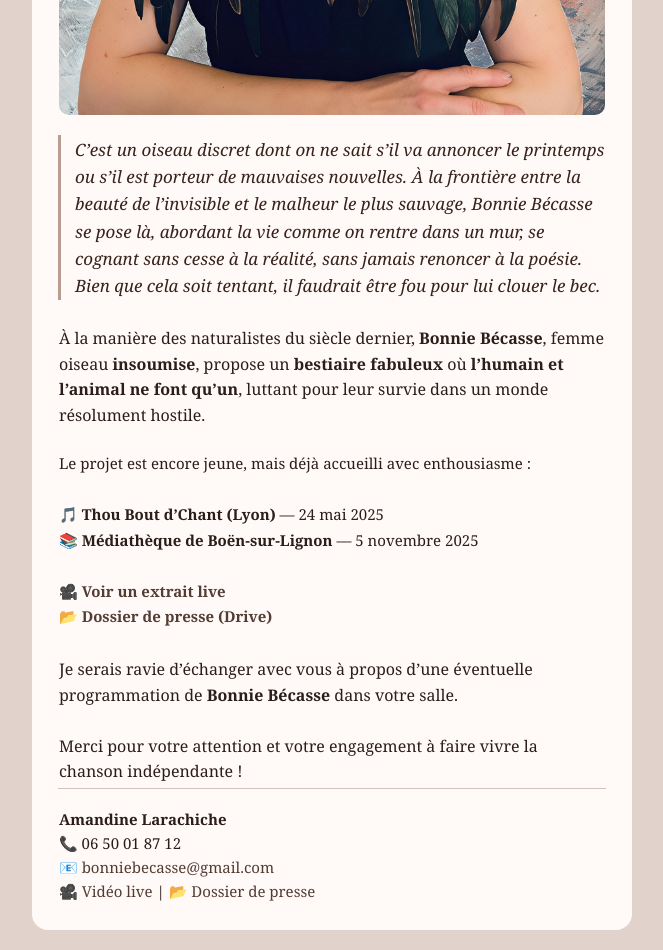
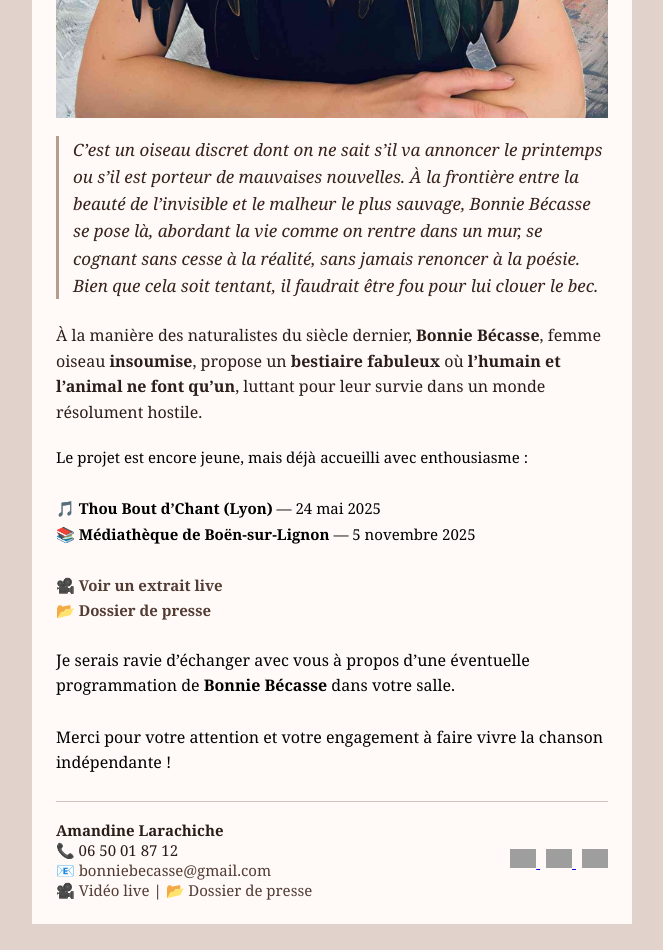
Before and after one commit to BonnieBecasse/Mailing, a plain HTML site: page index.html in a window 1280 px wide. Shown: the part 820-1770 px from the top of the page, without its empty margins (308-971 px from the left). Drawn offline with Linux system fonts and the light colour scheme; grey boxes are pictures that could not be loaded.

Commit message:
Update index.html

```diff
--- a/index.html
+++ b/index.html
@@ -7,16 +7,16 @@
   <title>Bonnie Bécasse - spectacle musical</title>
 </head>
 
-<body bgcolor="#e1d2cb" style="margin:0; padding:0; background-color:#e1d2cb; font-family:Georgia,serif; color:#2b1e1a; text-align:left;">
-  <table role="presentation" width="100%" cellspacing="0" cellpadding="0" border="0" bgcolor="#e1d2cb" style="background-color:#e1d2cb;">
+<body style="margin:0; padding:0; background-color:#e1d2cb;">
+  <table role="presentation" width="100%" cellspacing="0" cellpadding="0" border="0" style="background-color:#e1d2cb;">
     <tr>
       <td align="center" style="padding:20px;">
 
-        <table role="presentation" width="100%" style="max-width:600px; background-color:#fffaf7; border-radius:16px; padding:24px; text-align:left;">
+        <table role="presentation" width="100%" cellpadding="0" cellspacing="0" border="0" style="max-width:600px; background-color:#fffaf7; padding:24px;">
 
           <!-- En-tête -->
           <tr>
-            <td style="font-size:15px; line-height:1.6;">
+            <td style="font-size:15px; font-family:Georgia, serif; color:#2b1e1a; line-height:1.6;">
               Bonjour <strong>[Prénom du programmateur]</strong>,
               <br><br>
               Je me permets de vous présenter <strong>Bonnie Bécasse</strong>, un spectacle de <strong>chanson poétique</strong> d’une durée de 55 minutes, guitare et chant solo.
@@ -27,17 +27,17 @@
           <tr>
             <td style="padding-top:16px; padding-bottom:18px;">
               <img
-                src="https://raw.githubusercontent.com/BonnieBecasse/Mailing/refs/heads/main/Affiche%20A1-min.jpg"
+                src="https://raw.githubusercontent.com/BonnieBecasse/Mailing/refs/heads/main/Affiche_compressed4.jpg"
                 alt="Bonnie Bécasse — visuel"
-                style="max-width:100%; height:auto; display:block; border-radius:10px; margin:auto;"
                 width="600"
+                style="width:100%; height:auto; display:block;"
               >
             </td>
           </tr>
 
           <!-- Bloc poétique -->
           <tr>
-            <td style="border-left:3px solid #b89c8d; padding-left:14px; font-style:italic; line-height:1.6; font-size:17px; color:#37221c;">
+            <td style="border-left:3px solid #b89c8d; padding-left:14px; font-style:italic; line-height:1.6; font-size:17px; font-family:Georgia, serif; color:#37221c;">
               C’est un oiseau discret dont on ne sait s’il va annoncer le printemps ou s’il est porteur de mauvaises nouvelles.
               À la frontière entre la beauté de l’invisible et le malheur le plus sauvage, Bonnie Bécasse se pose là, abordant la vie comme on rentre dans un mur,
               se cognant sans cesse à la réalité, sans jamais renoncer à la poésie.
@@ -47,43 +47,97 @@
 
           <!-- Description -->
           <tr>
-            <td style="padding-top:24px; font-size:16px; line-height:1.6;">
-              À la manière des naturalistes du siècle dernier, <strong>Bonnie Bécasse</strong>, femme oiseau <strong>insoumise</strong>,
-              propose un <strong>bestiaire fabuleux</strong> où <strong>l’humain et l’animal ne font qu’un</strong>,
-              luttant pour leur survie dans un monde résolument hostile.
+            <td style="padding-top:24px; font-size:16px; font-family:Georgia, serif; color:#2b1e1a; line-height:1.6;">
+              À la manière des naturalistes du siècle dernier, <strong>Bonnie Bécasse</strong>, femme oiseau <strong>insoumise</strong>, propose un <strong>bestiaire fabuleux</strong> où <strong>l’humain et l’animal ne font qu’un</strong>, luttant pour leur survie dans un monde résolument hostile.
             </td>
           </tr>
 
           <!-- Programmations -->
           <tr>
-            <td style="padding-top:20px; font-size:15px; line-height:1.7;">
+            <td style="padding-top:20px; font-size:15px; font-family:Georgia, serif; line-height:1.7;">
               Le projet est encore jeune, mais déjà accueilli avec enthousiasme :
               <br><br>
               🎵 <strong>Thou Bout d’Chant (Lyon)</strong> — 24 mai 2025<br>
               📚 <strong>Médiathèque de Boën-sur-Lignon</strong> — 5 novembre 2025
               <br><br>
-              🎥 <a href="https://www.youtube.com/watch?v=b_HCSE-8eHY" style="color:#533c34; text-decoration:none; font-weight:bold;">Voir un extrait live</a><br>
-              📂 <a href="https://drive.google.com/drive/folders/1lQagVlh3Zc_QIlaZH4_aoCAvIFTCQJ-e?usp=sharing" style="color:#533c34; text-decoration:none; font-weight:bold;">Dossier de presse (Drive)</a>
+
+              🎥
+              <a href="https://www.youtube.com/watch?v=b_HCSE-8eHY" target="_blank" rel="noopener noreferrer" style="color:#533c34; text-decoration:none; font-weight:bold;">
+                Voir un extrait live
+              </a>
+              <br>
+
+              📂
+              <a href="https://bonniebecasse.github.io/EPK-Bonnie-B-casse/" target="_blank" rel="noopener noreferrer" style="color:#533c34; text-decoration:none; font-weight:bold;">
+                Dossier de presse
+              </a>
             </td>
           </tr>
 
           <!-- Conclusion -->
           <tr>
-            <td style="padding-top:24px; font-size:16px; line-height:1.6;">
+            <td style="padding-top:24px; font-size:16px; font-family:Georgia, serif; line-height:1.6;">
               Je serais ravie d’échanger avec vous à propos d’une éventuelle programmation de <strong>Bonnie Bécasse</strong> dans votre salle.
               <br><br>
               Merci pour votre attention et votre engagement à faire vivre la chanson indépendante !
+              <br><br>
             </td>
           </tr>
 
-          <!-- Signature -->
+          <!-- Signature + Réseaux sociaux alignés -->
           <tr>
-            <td style="border-top:1px solid #d4c3bc; padding-top:18px; font-size:15px; line-height:1.6;">
-              <strong>Amandine Larachiche</strong><br>
-              📞 06 50 01 87 12<br>
-              📧 <a href="mailto:bonniebecasse@gmail.com" style="color:#533c34; text-decoration:none;">bonniebecasse@gmail.com</a><br>
-              🎥 <a href="https://www.youtube.com/watch?v=b_HCSE-8eHY" style="color:#533c34; text-decoration:none;">Vidéo live</a> |
-              📂 <a href="https://drive.google.com/drive/folders/1lQagVlh3Zc_QIlaZH4_aoCAvIFTCQJ-e?usp=sharing" style="color:#533c34; text-decoration:none;">Dossier de presse</a>
+            <td style="border-top:1px solid #d4c3bc; padding-top:18px; font-size:15px; font-family:Georgia, serif; color:#2b1e1a;">
+
+              <table width="100%" cellpadding="0" cellspacing="0" role="presentation">
+                <tr>
+
+                  <!-- Colonne gauche : contact -->
+                  <td align="left" style="vertical-align:top;">
+
+                    <strong>Amandine Larachiche</strong><br>
+                    📞 06 50 01 87 12<br>
+
+                    📧
+                    <a href="mailto:bonniebecasse@gmail.com" target="_blank" rel="noopener noreferrer" style="color:#533c34; text-decoration:none;">
+                      bonniebecasse@gmail.com
+                    </a>
+                    <br>
+
+                    🎥
+                    <a href="https://www.youtube.com/watch?v=b_HCSE-8eHY" target="_blank" rel="noopener noreferrer" style="color:#533c34; text-decoration:none;">
+                      Vidéo live
+                    </a>
+                    |
+                    📂
+                    <a href="https://bonniebecasse.github.io/EPK-Bonnie-B-casse/" target="_blank" rel="noopener noreferrer" style="color:#533c34; text-decoration:none;">
+                      Dossier de presse
+                    </a>
+
+                  </td>
+
+                  <!-- Colonne droite : réseaux sociaux -->
+                  <td align="right" style="vertical-align:middle;">
+
+                    <!-- Facebook -->
+                    <a href="https://facebook.com/bonniebecasse" target="_blank" rel="noopener noreferrer">
+                      <img src="https://img.icons8.com/ios-filled/50/533c34/facebook--v1.png" width="26" style="margin-left:6px;">
+                    </a>
+
+                    <!-- Instagram -->
+                    <a href="https://instagram.com/bonniebecasse" target="_blank" rel="noopener noreferrer">
+                      <img src="https://img.icons8.com/ios-filled/50/533c34/instagram-new.png" width="26" style="margin-left:6px;">
+                    </a>
+
+                    <!-- YouTube -->
+                    <a href="https://www.youtube.com/@bonniebecasse" target="_blank" rel="noopener noreferrer">
+                      <img src="https://img.icons8.com/ios-filled/50/533c34/youtube-play.png" width="26" style="margin-left:6px;">
+                    </a>
+
+                  </td>
+
+                </tr>
+              </table>
+
             </td>
           </tr>
 
```
